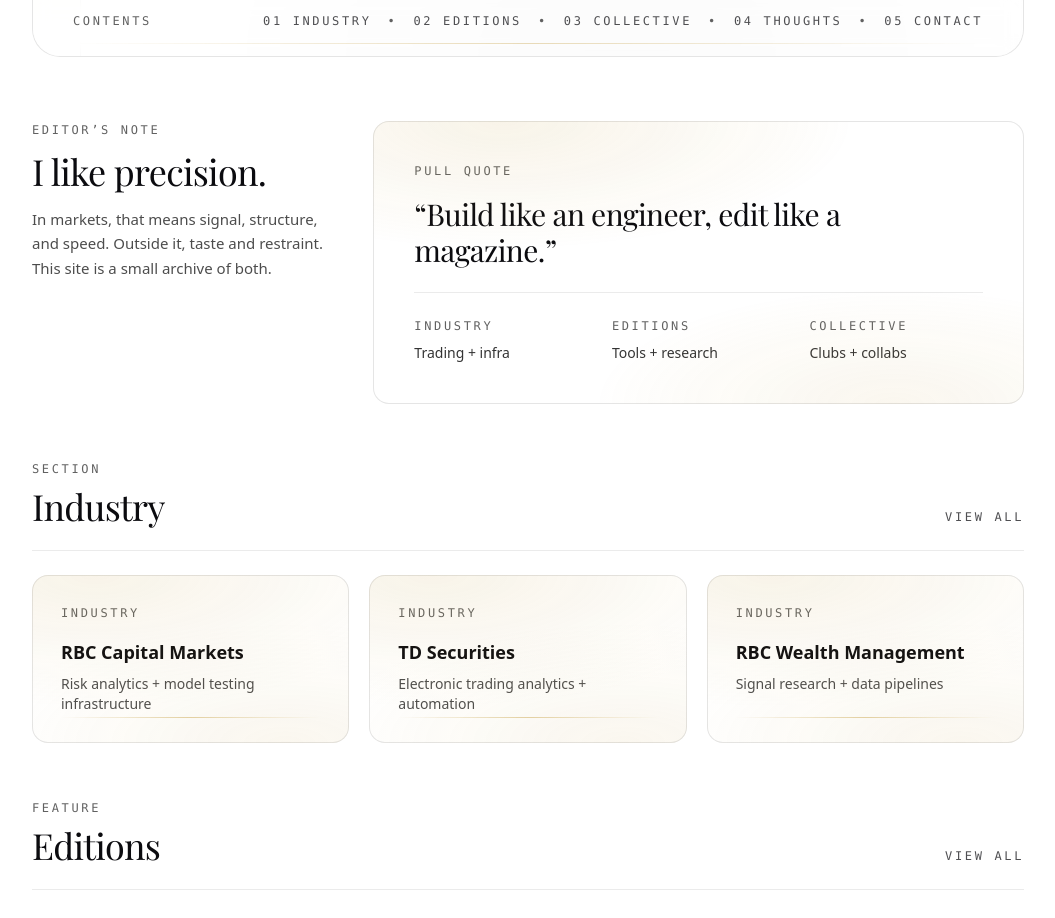
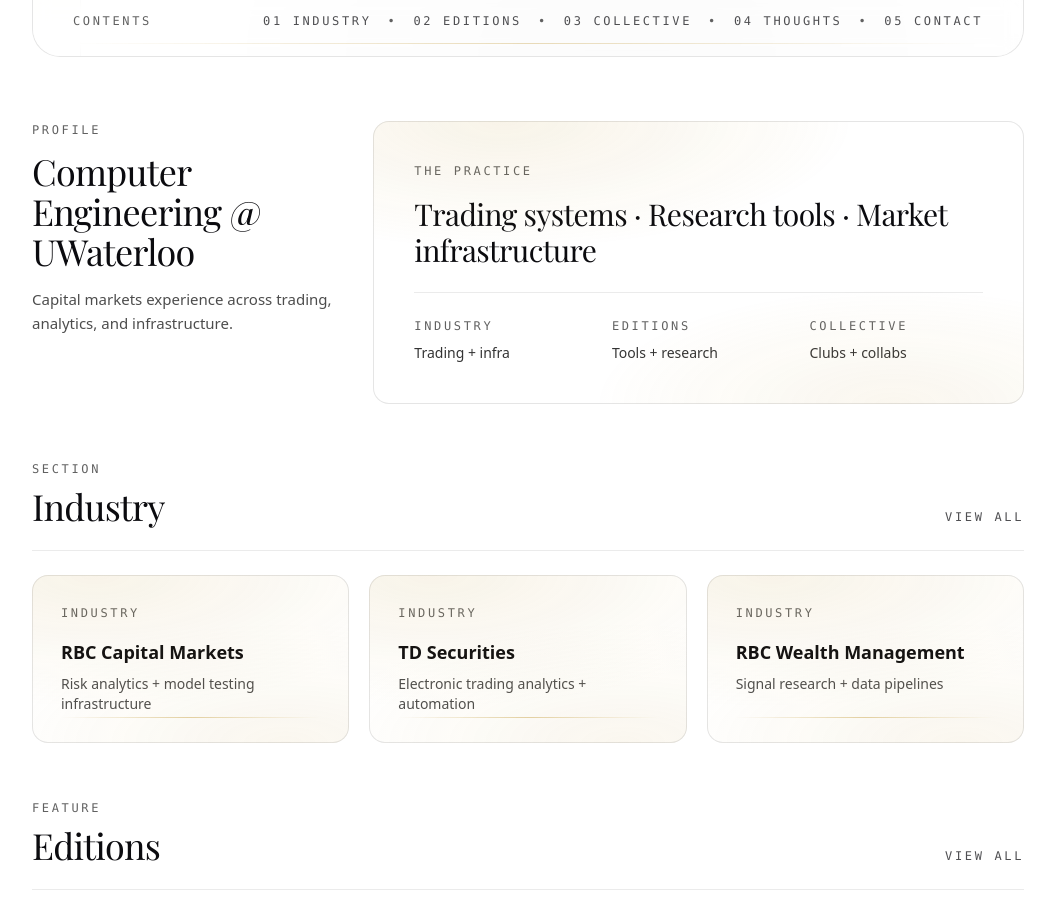
Before and after one commit to angel-musa/angelmusa, a Next.js app: page / in a window 1280 px wide. Shown: the part 900-1818 px from the top of the page, without its empty margins (112-1167 px from the left). Built offline with nearby package versions, Linux system fonts and the light colour scheme; a web font is replaced by a local one.

Commit message:
updated homepage graphics

```diff
--- a/app/page.tsx
+++ b/app/page.tsx
@@ -196,21 +196,20 @@
         {/* editorial two-column intro */}
         <section className="grid md:grid-cols-12 gap-8 items-start">
           <div className="md:col-span-4">
-            <div className="meta">Editor’s note</div>
+            <div className="meta">Profile</div>
             <h2 className="display mt-3 text-3xl md:text-4xl leading-tight">
-              I like precision.
+              Computer Engineering @ UWaterloo
             </h2>
             <p className="mt-4 text-black/70 text-[15px] leading-relaxed">
-              In markets, that means signal, structure, and speed. Outside it, taste and restraint.
-              This site is a small archive of both.
+              Capital markets experience across trading, analytics, and infrastructure.
             </p>
           </div>
 
           <div className="md:col-span-8">
             <div className="paper glitter p-8 md:p-10">
-              <div className="meta">Pull quote</div>
+              <div className="meta">The Practice</div>
               <p className="display mt-4 text-2xl md:text-3xl leading-snug">
-                “Build like an engineer, edit like a magazine.”
+                Trading systems · Research tools · Market infrastructure
               </p>
               <div className="mt-6 rule" />
               <div className="mt-6 grid md:grid-cols-3 gap-6">
```
